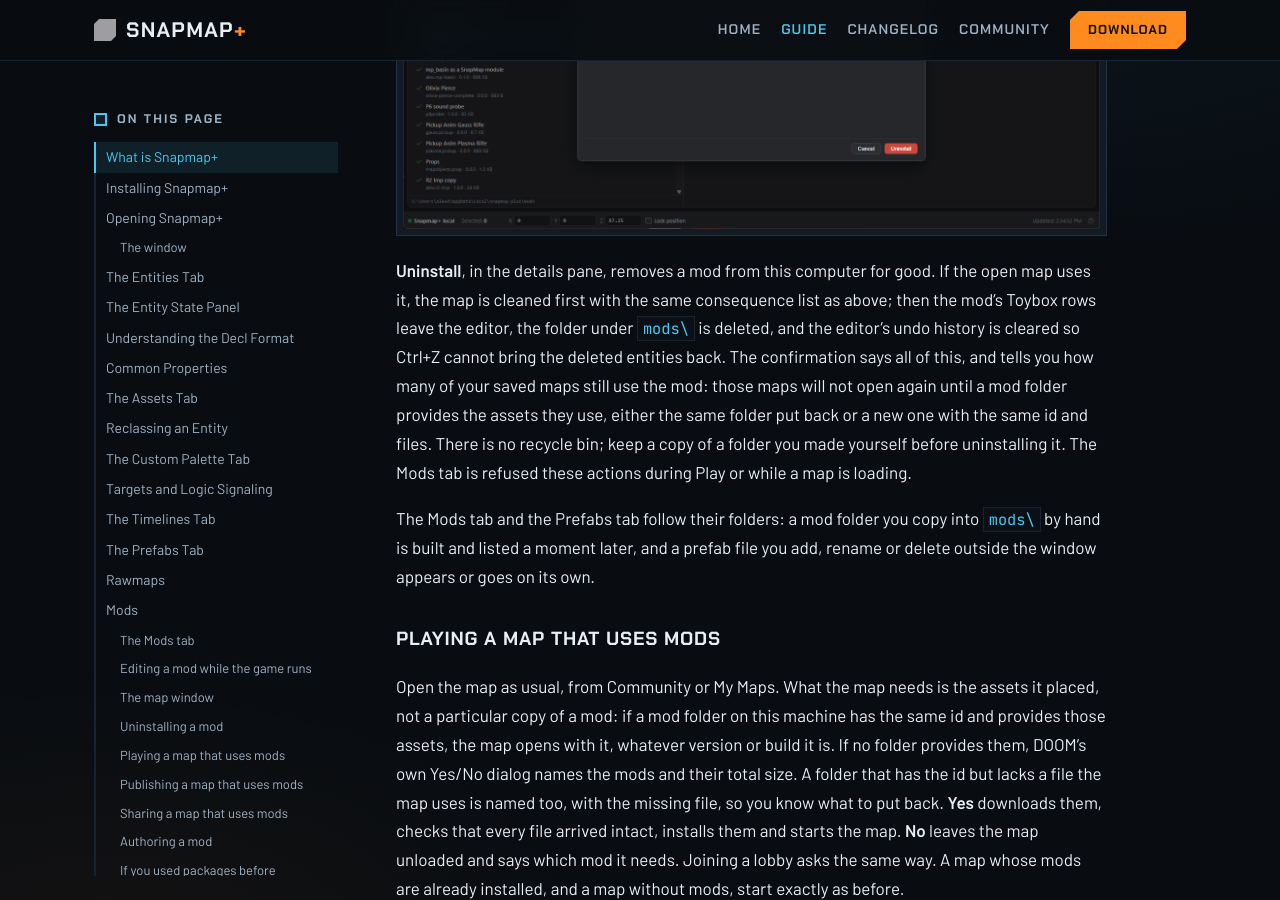
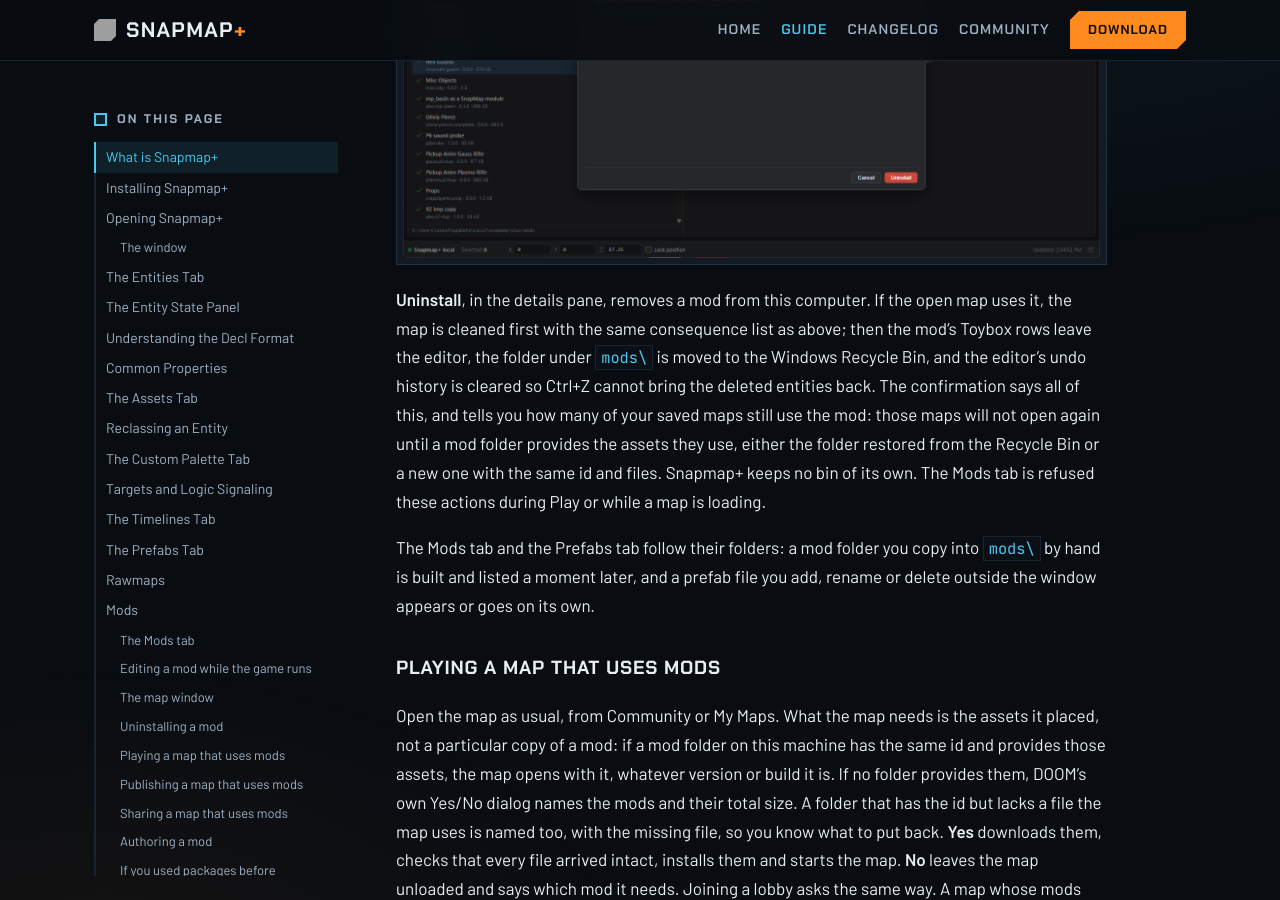
Before and after one commit to doom-snapmap/snapmap-web, a Jekyll site: the page built from site/snapmap-plus-guide.md, in a window 1280 px wide and 900 px high, scrolled down 29092 px. Built offline with Jekyll 4.4.1, drawn with Linux system fonts in a browser that asks for light colours; some of the changed text lies outside the part shown; grey boxes are pictures that could not be loaded.

Commit message:
Describe the flat Mods list, the Recycle Bin and installer-run migration
The Mods tab is one list sorted by name with an In this map pill, uninstall moves the folder to the Windows Recycle Bin, and the installer's store tool converts packages from earlier releases instead of the game's first start. Merge into main when beta.21 ships.

```diff
--- a/site/snapmap-plus-guide.md
+++ b/site/snapmap-plus-guide.md
@@ -57,8 +57,8 @@
   Snapmap+ fully replaces it, so nothing of the old tool needs to stay behind. Your maps, prefabs and
   strings carry straight over: they are copied from the old `%USERPROFILE%\snaphak` folder into
   Snapmap+'s own data folder (`%LOCALAPPDATA%\snapmap-plus`).
-- **Packages from an earlier Snapmap+ release?** They become mods automatically the first time DOOM
-  starts; see [If you used packages before](#if-you-used-packages-before).
+- **Packages from an earlier Snapmap+ release?** The installer converts them into mods when it installs
+  or updates, with its `snapmap-plus-store` tool; see [If you used packages before](#if-you-used-packages-before).
 - **Uninstalling:** `snapmap-plus uninstall` restores your DOOM folder to exactly what it was before.
   Your own Snapmap+ data (`config.json`, prefabs, mods, rawmaps under `%LOCALAPPDATA%\snapmap-plus`) is
   left untouched.
@@ -676,11 +676,12 @@
 
 ### The Mods tab
 
-![Mods tab: the installed list grouped by origin on the left, the selected mod's details on the right](images/mods-tab-dark.png)
+![Mods tab: the installed list on the left, the selected mod's details on the right](images/mods-tab-dark.png)
 
-The **Mods** tab lists every mod installed on this machine, grouped by where it came from: **Your
-mods** (folders you made or dropped in), **Installed** (added through the tab or the console) and
-**From maps you played** (downloaded when you played a published map). Each row carries a status icon:
+The **Mods** tab lists every mod installed on this machine in one list sorted by name. A row the open
+map uses carries an **In this map** pill, and the details pane says where the folder came from (added by
+hand, moved from the old overrides folder, imported from an export, or downloaded for a map you played).
+Each row carries a status icon:
 a green check means installed and serving, a yellow triangle means it needs attention (hover the icon
 for the reason, for example two installed folders declaring the same id), and a grey dot means another
 build of the same mod is serving its files. The yellow badge in the panel head counts the rows needing
@@ -740,14 +741,14 @@
 
 ![Uninstall confirmation listing the map cleanup, the Toybox rows and the folder that will go](images/mods-uninstall-confirm-dark.png)
 
-**Uninstall**, in the details pane, removes a mod from this computer for good. If the open map uses it,
-the map is cleaned first with the same consequence list as above; then the mod's Toybox rows leave the
-editor, the folder under `mods\` is deleted, and the editor's undo history is cleared so Ctrl+Z cannot bring
-the deleted entities back. The confirmation says all of this, and tells you how many of your saved maps
-still use the mod: those maps will not open again until a mod folder provides the assets they use, either
-the same folder put back or a new one with the same id and files. There is no recycle bin; keep a copy of
-a folder you made yourself before uninstalling it. The Mods tab is refused these actions during Play or
-while a map is loading.
+**Uninstall**, in the details pane, removes a mod from this computer. If the open map uses it, the map
+is cleaned first with the same consequence list as above; then the mod's Toybox rows leave the editor,
+the folder under `mods\` is moved to the Windows Recycle Bin, and the editor's undo history is cleared so
+Ctrl+Z cannot bring the deleted entities back. The confirmation says all of this, and tells you how many
+of your saved maps still use the mod: those maps will not open again until a mod folder provides the
+assets they use, either the folder restored from the Recycle Bin or a new one with the same id and files.
+Snapmap+ keeps no bin of its own. The Mods tab is refused these actions during Play or while a map is
+loading.
 
 The Mods tab and the Prefabs tab follow their folders: a mod folder you copy into `mods\` by hand is built
 and listed a moment later, and a prefab file you add, rename or delete outside the window appears or goes
```
